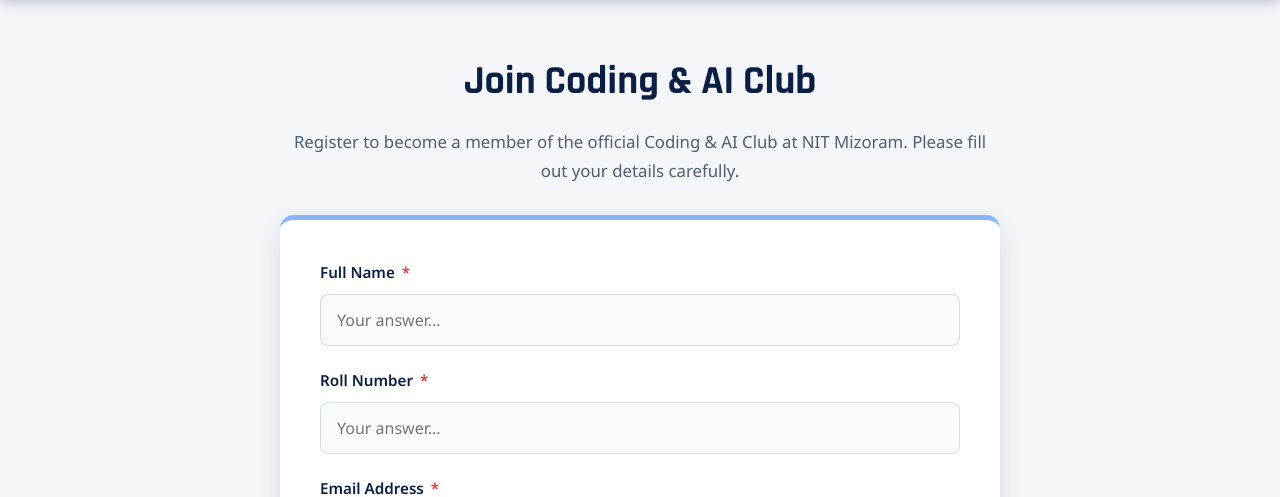
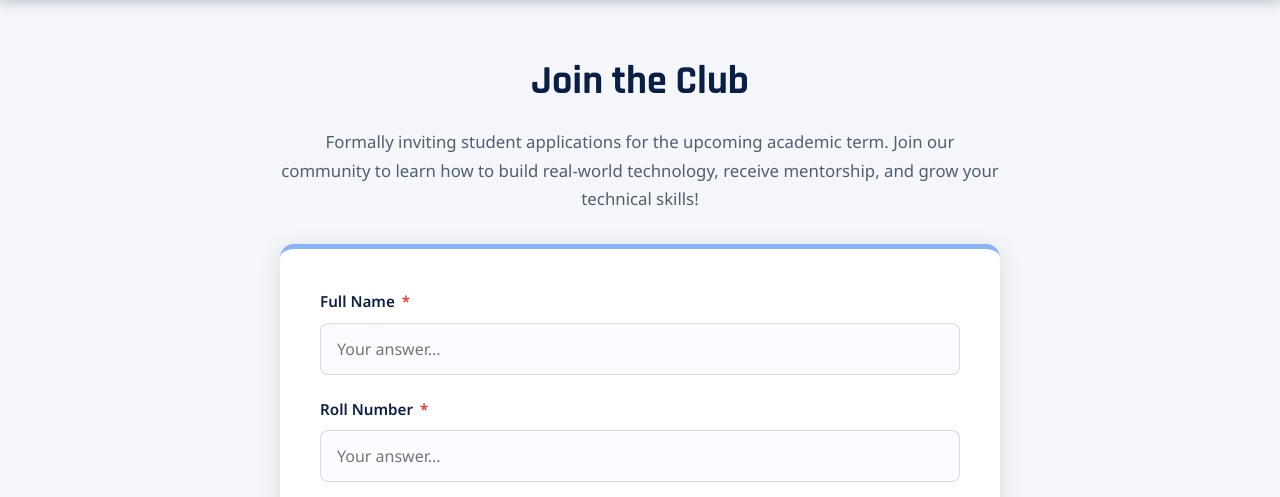
Before and after one commit to coding-ai-club-nitmz/coding-ai-club-nitmizoram, a Flask app: page /apply/club-join in a window 1280 px wide. Shown: the part 210-707 px from the top of the page. Run offline with Flask 3, Linux system fonts and the light colour scheme.

Commit message:
Preview seo changes

```diff
--- a/data.py
+++ b/data.py
@@ -399,8 +399,8 @@
 
 DYNAMIC_FORMS = {
     "club-join": {
-        "title": f"Join {GLOBAL_DATA['club_name']}",
-        "description": f"Register to become a member of the official {GLOBAL_DATA['club_name']} at NIT Mizoram. Please fill out your details carefully.",
+        "title": "Join the Club",
+        "description": "Formally inviting student applications for the upcoming academic term. Join our community to learn how to build real-world technology, receive mentorship, and grow your technical skills!",
         "sheet_name": "Club_Registrations_2026",
         "duplicate_check_field": "Roll Number",
         "fields": [
--- a/templates/dynamic_form.html
+++ b/templates/dynamic_form.html
@@ -2,9 +2,9 @@
 {% extends "base.html" %}
 {% block title %}{{ form_data.title }} – {{ global_data.club_name }}{% endblock %}
 {% block meta_description %}{{ form_data.description }}{% endblock %}
-{% block og_title %}{{ form_data.title }} – {{ global_data.club_name }}{% endblock %}
+{% block og_title %}{{ form_data.title }} – {{ global_data.club_name }} NIT Mizoram{% endblock %}
 {% block og_description %}{{ form_data.description }}{% endblock %}
-{% block twitter_title %}{{ form_data.title }} – {{ global_data.club_name }}{% endblock %}
+{% block twitter_title %}{{ form_data.title }} – {{ global_data.club_name }} NIT Mizoram{% endblock %}
 {% block twitter_desc %}{{ form_data.description }}{% endblock %}
 
 {% block content %}
```
Also changed, not shown: templates/join.html (+5 -5 lines).
